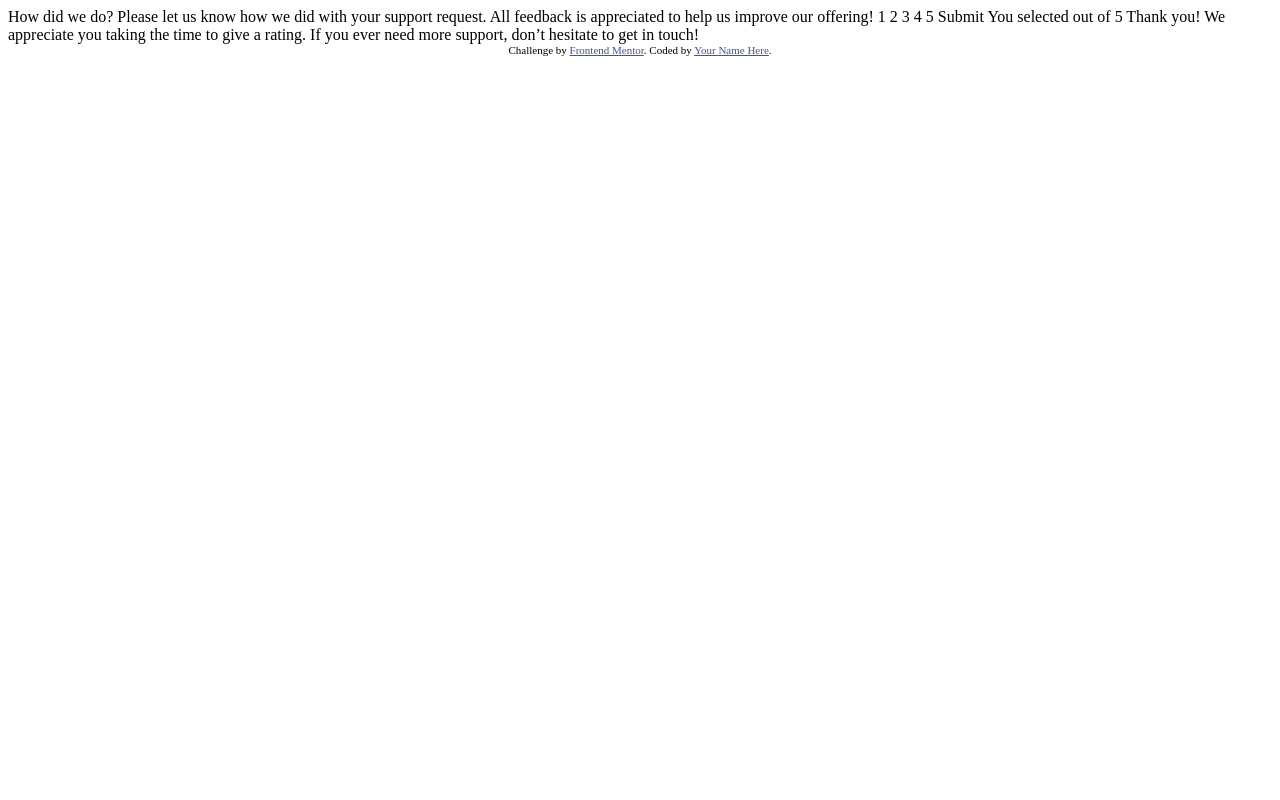
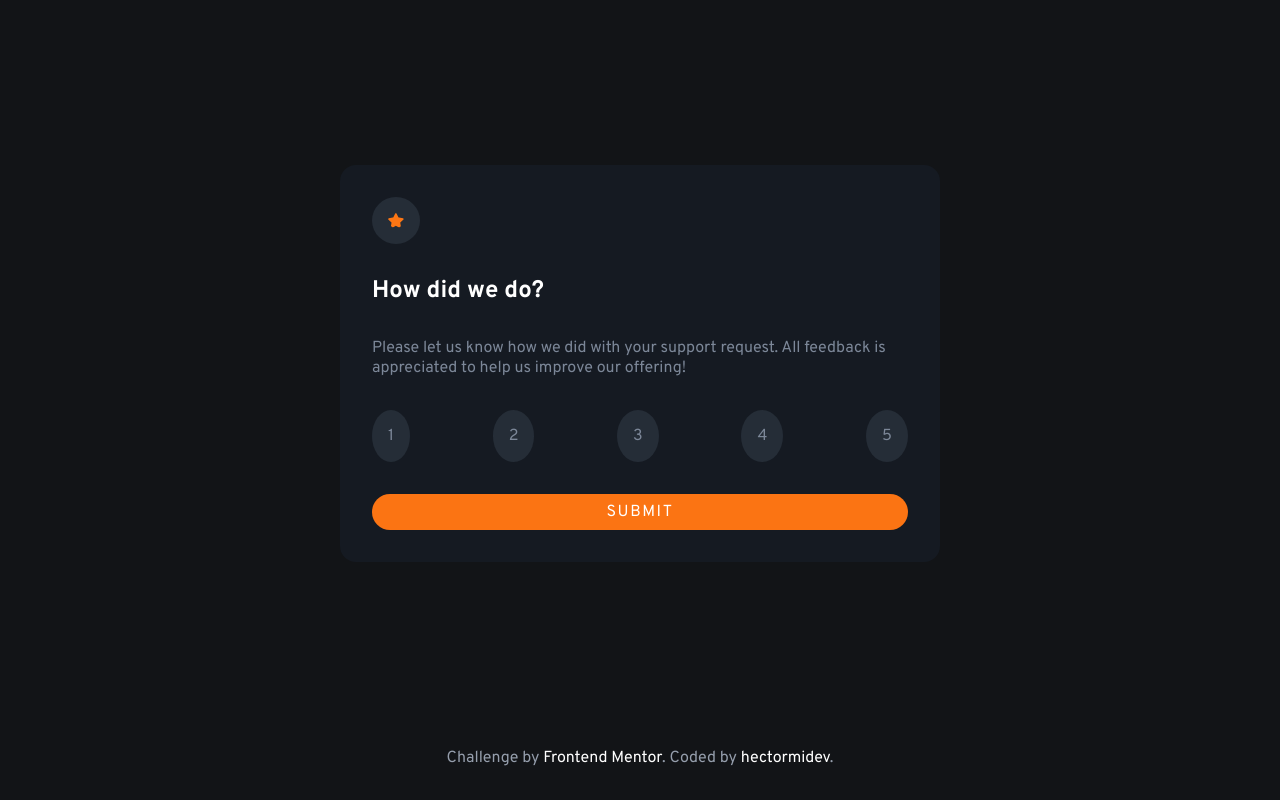
Before and after one commit to hectormidev/fm-rating-componenet, a plain HTML site: page index.html in a window 1280 px wide. Drawn offline with Linux system fonts and the light colour scheme.

Commit message:
finished project

```diff
--- /dev/null
+++ b/code.js
@@ -0,0 +1,22 @@
+rateContainer = document.querySelector('.rate')
+selectedContainer = document.querySelector('.selected')
+btn = document.querySelector('.btn')
+votes = document.querySelectorAll('.vote')
+rating = document.querySelector('.rating')
+
+
+
+/* select rate */
+votes.forEach(vote => {
+    vote.addEventListener('click', () =>{
+        vote.classList.add('orange')
+        rating.innerHTML = vote.innerHTML
+    })
+});
+
+
+/* show thank you */
+btn.addEventListener('click', () =>{
+    selectedContainer.classList.remove('hidden')
+    rateContainer.classList.add('hidden')
+})
--- a/index.html
+++ b/index.html
@@ -5,45 +5,50 @@
   <meta name="viewport" content="width=device-width, initial-scale=1.0"> <!-- displays site properly based on user's device -->
 
   <link rel="icon" type="image/png" sizes="32x32" href="./images/favicon-32x32.png">
-
+  <link rel="stylesheet" href="style.css">
   <title>Frontend Mentor | Interactive rating component</title>
 
-  <!-- Feel free to remove these styles or customise in your own stylesheet 👍 -->
-  <style>
-    .attribution { font-size: 11px; text-align: center; }
-    .attribution a { color: hsl(228, 45%, 44%); }
-  </style>
 </head>
 <body>
-
   <!-- Rating state start -->
-
-  How did we do?
-
+  <div class="container">
+    <div class="card rate">
+      <img src="images/icon-star.svg" alt="star" class="round rate__img">
+      <h2 class="tittle">How did we do?</h2>
+      <p class="paragraph">
         Please let us know how we did with your support request. All feedback is appreciated
         to help us improve our offering!
+      </p>
+      <div class="vote__container">
+        <div class="round vote" id="1">1</div>
+        <div class="round vote" id="2">2</div>
+        <div class="round vote" id="3">3</div>
+        <div class="round vote" id="4">4</div>
+        <div class="round vote" id="5">5</div>
+      </div>
 
-  1 2 3 4 5
-
-  Submit
-
+      <a href="#" class="btn">Submit</a>
+    </div>
     <!-- Rating state end -->
 
   <!-- Thank you state start -->
-
-  You selected <!-- Add rating here --> out of 5
-
-  Thank you!
-
+  <div class="card selected hidden">
+    <img src="images/illustration-thank-you.svg" alt="Thank you illustration">
+    <p class="rated">
+      You selected <span class="rating"></span> out of 5
+    </p>
+    <h2 class="tittle">Thank you!</h2>
+    <p class="paragraph">
       We appreciate you taking the time to give a rating. If you ever need more support,
       don’t hesitate to get in touch!
-
-  <!-- Thank you state end -->
-
-
-  <div class="attribution">
+    </p>
+  </div>
+</div>
+  <!-- Thank you state start -->
+  <footer>
       Challenge by <a href="https://www.frontendmentor.io?ref=challenge" target="_blank">Frontend Mentor</a>.
-    Coded by <a href="#">Your Name Here</a>.
-  </div>
+      Coded by <a href="https://github.com/hectormidev">hectormidev</a>.
+  </footer>
+  <script src="code.js"></script>
 </body>
 </html>
--- /dev/null
+++ b/style.css
@@ -0,0 +1,141 @@
+@import url('https://fonts.googleapis.com/css2?family=Overpass:wght@400;700&display=swap');
+
+:root{
+    --orange: hsl(25, 97%, 53%);
+    --White: hsl(0, 0%, 100%);
+    --Light-Grey: hsl(217, 12%, 63%);
+    --Medium-Grey: hsl(216, 12%, 54%);
+    --Dark-Blue: hsl(213, 19%, 18%);
+    --Very-Dark-Blue: hsl(216, 12%, 8%);
+}
+
+*{
+    margin: 0;
+    padding: 0;
+    box-sizing: border-box
+}
+
+body{
+    height: 100vh;
+    font-family: 'Overpass', sans-serif;
+    display: flex;
+    flex-direction: column;
+    align-items: center;
+    justify-content: space-between;
+    padding: 2rem;
+    background-color: var(--Very-Dark-Blue);
+}
+
+/* RATE SECTION */
+.container{
+    height: 90%;
+    display: flex;
+    justify-content: center;
+    align-items: center;
+}
+
+.card{
+    background-color: rgb(21, 26, 34);
+    padding: 2rem;
+    border-radius: 1rem;
+    display: flex;
+    flex-direction: column;
+    gap: 2rem;
+}
+
+.round{
+    background-color: var(--Dark-Blue);
+    color: var(--Medium-Grey);
+    padding: 1rem;
+    border-radius: 100%;
+}
+
+.rate img{
+    width: 3rem;
+}
+
+.tittle{
+    color: var(--White);
+}
+
+.paragraph{
+    color: var(--Medium-Grey);
+}
+
+.vote__container{
+    display: flex;
+    justify-content: space-between;
+    align-items: center;
+    flex-wrap: wrap;
+}
+
+.vote:hover{
+    background-color: var(--Medium-Grey);
+    color: var(--White);
+    cursor: pointer;
+}
+
+.btn{
+    text-decoration: none;
+    color: var(--White);
+    background-color: var(--orange);
+    text-align: center;
+    padding: .5rem;
+    text-transform: uppercase;
+    letter-spacing: .1rem;
+    border-radius: 3rem;
+}
+
+.btn:hover{
+    color: var(--orange);
+    background-color: var(--White);
+}
+/* SELECTED SECTION */
+.selected{
+    background-color: rgb(21, 26, 34);
+    padding: 2rem;
+    border-radius: 1rem;
+    display: flex;
+    flex-direction: column;
+    justify-content: center;
+    align-items: center;
+    gap: 2rem;
+}
+
+.rated{
+    color: var(--orange);
+    background-color: var(--Dark-Blue);
+    padding: .5rem 1rem;
+    font-weight: lighter;
+    border-radius: 2rem;
+}
+
+/* FOOTER */
+footer{
+    text-align: center;
+    color: var(--Light-Grey);
+}
+
+footer a{
+    text-decoration: none;
+    color: var(--White);
+}
+
+/* JS CLASSES */
+.hidden{
+    display: none;
+}
+
+.orange{
+    background-color: var(--orange);
+    color: var(--White);
+}
+
+/* MEDIA QUERIES */
+
+@media screen and (min-width: 700px) {
+    .card,
+    .selected{
+        width: 600px;
+    }
+}
```
Lines whose indentation alone changed are shown as unchanged.
